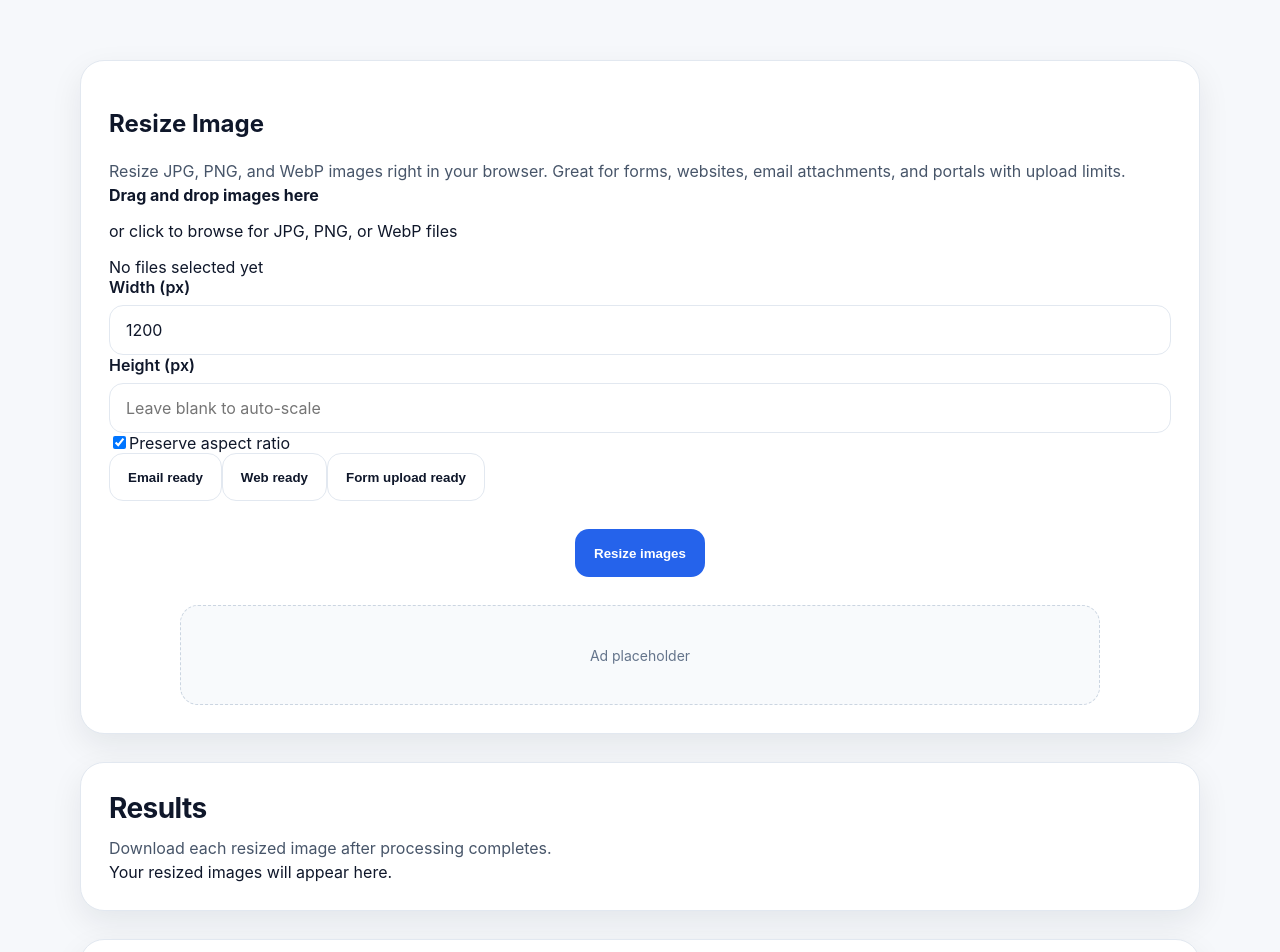
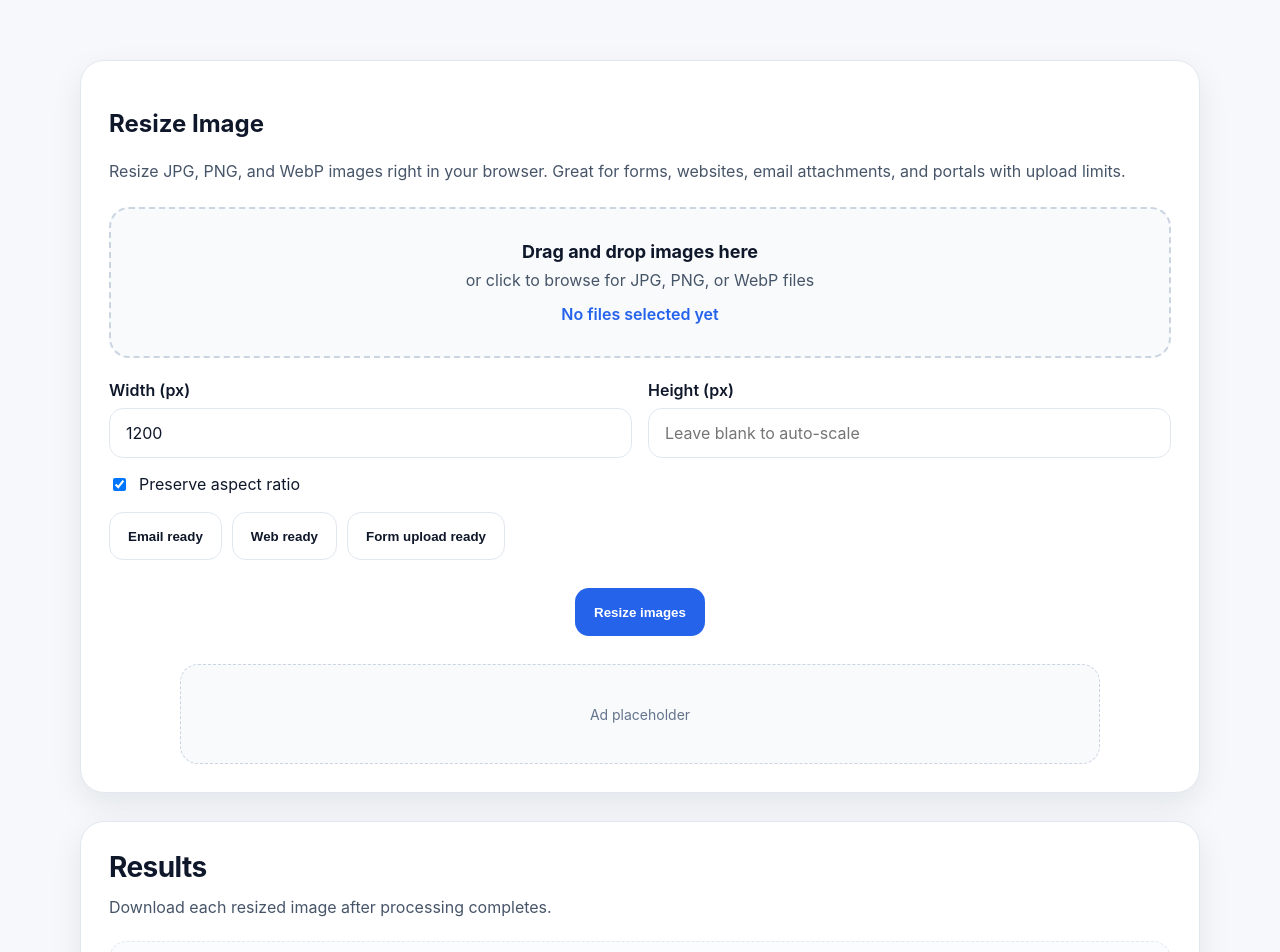
Before and after one commit to skaterdav21/uploadready, a Next.js app: page /resize-image in a window 1280 px wide. Shown: the top 952 px of the page. Built offline with nearby package versions, Linux system fonts and the light colour scheme.

Commit message:
Update globals.css

```diff
--- a/app/globals.css
+++ b/app/globals.css
@@ -371,3 +371,107 @@ a {
   color: var(--muted);
   line-height: 1.8;
 }
+.upload-box {
+  margin-top: 22px;
+  border: 2px dashed #cbd5e1;
+  border-radius: 20px;
+  background: #f8fafc;
+  padding: 32px 20px;
+  text-align: center;
+  cursor: pointer;
+}
+
+.upload-box strong {
+  display: block;
+  font-size: 18px;
+}
+
+.upload-box p {
+  margin: 8px 0 0;
+  color: var(--muted);
+}
+
+.upload-meta {
+  display: inline-block;
+  margin-top: 14px;
+  color: var(--primary);
+  font-weight: 600;
+}
+
+.tool-controls {
+  display: grid;
+  grid-template-columns: repeat(2, 1fr);
+  gap: 16px;
+  margin-top: 22px;
+}
+
+.toggle-row {
+  grid-column: 1 / -1;
+  display: flex;
+  align-items: center;
+  gap: 10px;
+}
+
+.preset-row {
+  display: flex;
+  flex-wrap: wrap;
+  gap: 10px;
+  margin-top: 18px;
+}
+
+.error-box {
+  margin-top: 18px;
+  border: 1px solid #fecaca;
+  background: #fef2f2;
+  color: #b91c1c;
+  border-radius: 14px;
+  padding: 14px 16px;
+}
+
+.empty-state {
+  margin-top: 20px;
+  border: 1px dashed var(--border);
+  border-radius: 18px;
+  padding: 28px;
+  text-align: center;
+  color: var(--muted);
+  background: #fafcff;
+}
+
+.results-list {
+  display: grid;
+  gap: 14px;
+  margin-top: 20px;
+}
+
+.result-card {
+  display: flex;
+  align-items: center;
+  justify-content: space-between;
+  gap: 16px;
+  border: 1px solid var(--border);
+  border-radius: 18px;
+  padding: 18px;
+  background: white;
+}
+
+.result-card h3 {
+  margin: 0;
+  font-size: 17px;
+}
+
+.result-card p {
+  margin: 8px 0 0;
+  color: var(--muted);
+}
+
+@media (max-width: 700px) {
+  .tool-controls {
+    grid-template-columns: 1fr;
+  }
+
+  .result-card {
+    flex-direction: column;
+    align-items: flex-start;
+  }
+}
```
